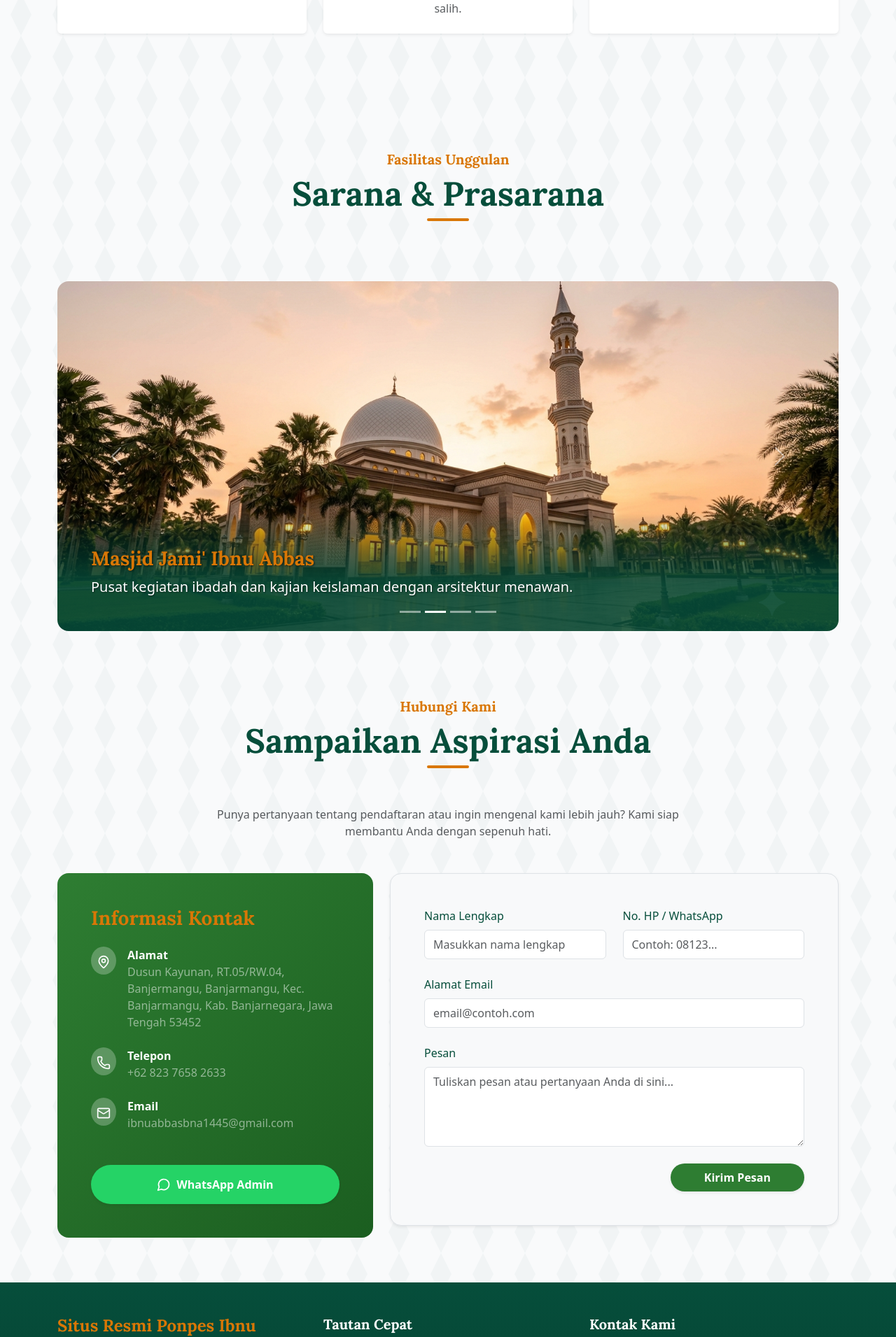
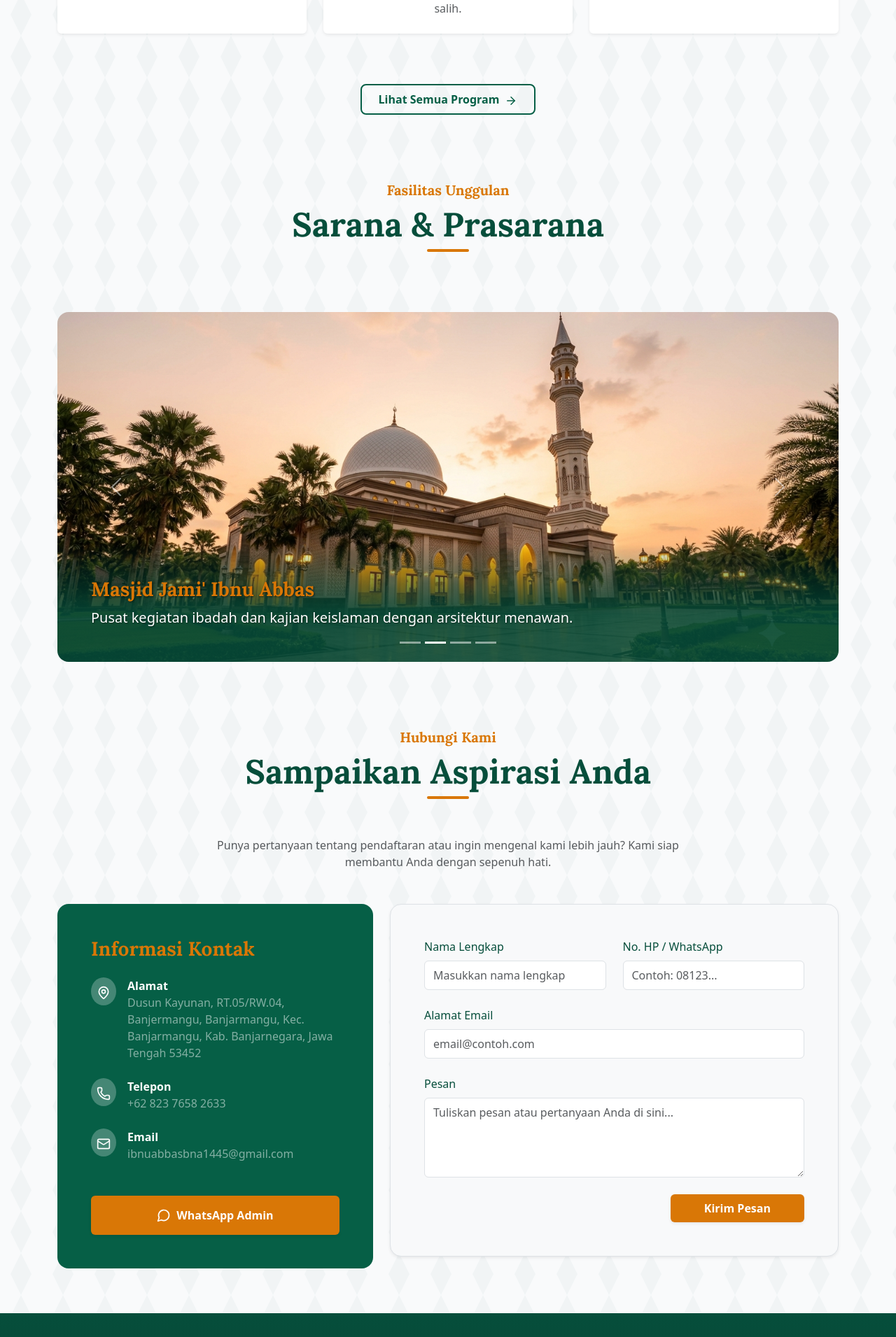
Before and after one commit to AZcode-wars/project-website-ibnu-abbas, a React (Vite) app: page / in a window 1280 px wide. Shown: the part 2709-4620 px from the top of the page at 70% size. Built offline with nearby package versions, Linux system fonts and the light colour scheme; no server answers.

Commit message:
Penyesuaian warna

```diff
--- a/src/components/ContactHome.jsx
+++ b/src/components/ContactHome.jsx
@@ -54,10 +54,7 @@ const ContactHome = () => {
               initial={{ opacity: 0, x: -30 }}
               whileInView={{ opacity: 1, x: 0 }}
               viewport={{ once: true }}
-              className="p-4 p-md-5 rounded-4 bg-primary-green text-white h-100 shadow-xl"
-              style={{
-                background: "linear-gradient(135deg, #2e7d32 0%, #1b5e20 100%)",
-              }}
+              className="p-4 p-md-5 rounded-4 bg-primary-green-light text-white h-100 shadow-xl"
             >
               <h3 className="fw-bold mb-4 text-accent-gold">
                 Informasi Kontak
@@ -70,7 +67,8 @@ const ContactHome = () => {
                 <div>
                   <p className="mb-0 fw-bold">Alamat</p>
                   <p className="text-white-50 mb-0">
-                    Dusun Kayunan, RT.05/RW.04, Banjermangu, Banjarmangu, Kec. Banjarmangu, Kab. Banjarnegara, Jawa Tengah 53452
+                    Dusun Kayunan, RT.05/RW.04, Banjermangu, Banjarmangu, Kec.
+                    Banjarmangu, Kab. Banjarnegara, Jawa Tengah 53452
                   </p>
                 </div>
               </div>
@@ -91,7 +89,9 @@ const ContactHome = () => {
                 </div>
                 <div>
                   <p className="mb-0 fw-bold">Email</p>
-                  <p className="text-white-50 mb-0">ibnuabbasbna1445@gmail.com</p>
+                  <p className="text-white-50 mb-0">
+                    ibnuabbasbna1445@gmail.com
+                  </p>
                 </div>
               </div>
 
@@ -100,11 +100,9 @@ const ContactHome = () => {
                 href="https://wa.me/6282376582633?text=Assalamualaikum"
                 target="_blank"
                 rel="noopener noreferrer"
-                className="w-100 py-3 rounded-pill fw-bold shadow-sm d-flex align-items-center justify-content-center gap-2"
+                className="w-100 py-3 fw-bold shadow-sm d-flex align-items-center justify-content-center gap-2 btn-accent-pondok bg-accent-gold"
                 style={{
-                  backgroundColor: "#25D366",
                   border: "none",
-                  color: "white",
                 }}
               >
                 <MessageCircle size={20} />
@@ -191,11 +189,9 @@ const ContactHome = () => {
                 <div className="text-end">
                   <Button
                     type="submit"
-                    className="px-5 py-2 rounded-pill fw-bold shadow-sm"
+                    className="px-5 py-2 btn-accent-pondok bg-accent-gold fw-bold shadow-sm"
                     style={{
-                      backgroundColor: "#2e7d32",
                       border: "none",
-                      color: "white",
                     }}
                   >
                     Kirim Pesan
--- a/src/components/FeaturedPrograms.jsx
+++ b/src/components/FeaturedPrograms.jsx
@@ -1,5 +1,6 @@
 import React from "react";
 import { Container, Row, Col, Card, Button } from "react-bootstrap";
+import { ArrowRight } from "lucide-react";
 import { motion } from "framer-motion";
 import { Link } from "react-router-dom";
 import programs from "../data/programsData";
@@ -26,7 +27,9 @@ const FeaturedPrograms = () => {
             className="text-muted mt-3"
             style={{ maxWidth: "700px", margin: "0 auto" }}
           >
-            Alhamdulillah, kami menjalankan beberapa jenjang pendidikan yang menekankan penguatan ilmu syar'i, untuk mengantarkan santri menjadi generasi yang rabbani.
+            Alhamdulillah, kami menjalankan beberapa jenjang pendidikan yang
+            menekankan penguatan ilmu syar'i, untuk mengantarkan santri menjadi
+            generasi yang rabbani.
           </p>
         </motion.div>
 
@@ -73,27 +76,28 @@ const FeaturedPrograms = () => {
             viewport={{ once: true }}
             transition={{ duration: 0.5 }}
           >
-            {/* <Button
+            <Button
               as={Link}
               to="/program"
               variant="outline-primary-green"
-              className="px-4 py-2 fw-bold rounded-pill border-2"
+              className="px-4 py-2 fw-bold rounded-3 border-2"
               style={{
-                borderColor: "#2e7d32",
-                color: "#2e7d32",
+                borderColor: "#065f46",
+                color: "#065f46",
                 transition: "all 0.3s ease",
               }}
               onMouseEnter={(e) => {
-                e.target.style.backgroundColor = "#2e7d32";
+                e.target.style.backgroundColor = "#065f46";
                 e.target.style.color = "white";
               }}
               onMouseLeave={(e) => {
                 e.target.style.backgroundColor = "transparent";
-                e.target.style.color = "#2e7d32";
+                e.target.style.color = "#065f46";
               }}
             >
               Lihat Semua Program
-            </Button> */}
+              <ArrowRight size={18} className="ms-2" />
+            </Button>
           </motion.div>
         </div>
       </Container>
--- a/src/components/InfoKunjunganBanner.jsx
+++ b/src/components/InfoKunjunganBanner.jsx
@@ -1,6 +1,6 @@
-import { Row, Col, Card } from "react-bootstrap";
+import { Row, Col, Card, Button } from "react-bootstrap";
 import { motion } from "framer-motion";
-import { CalendarClock, ArrowRight } from "lucide-react";
+import { CalendarClock, ArrowUpRight } from "lucide-react";
 
 const LINK_EKSTERNAL = "https://..."; // TODO: ganti dengan URL jadwal & tata tertib klien
 
@@ -29,15 +29,16 @@ const InfoKunjunganBanner = () => {
               </p>
             </Col>
             <Col lg={4} className="text-lg-end">
-              <a
+              <Button
+                as="a"
                 href={LINK_EKSTERNAL}
                 target="_blank"
                 rel="noopener noreferrer"
-                className="btn btn-light text-primary-green fw-bold rounded-4 px-4 py-2 text-decoration-none d-inline-flex align-items-center"
+                className="btn btn-light text-primary-green fw-bold rounded-3 px-4 py-2 text-decoration-none d-inline-flex align-items-center"
               >
                 Lihat Jadwal Selengkapnya
-                <ArrowRight size={18} className="ms-2" />
-              </a>
+                <ArrowUpRight size={18} className="ms-2" />
+              </Button>
             </Col>
           </Row>
         </Card.Body>
--- a/src/index.css
+++ b/src/index.css
@@ -86,6 +86,9 @@ h6 {
 }
 .bg-primary-green {
   background-color: var(--primary-green) !important;
+}
+.bg-primary-green-light {
+  background-color: var(--primary-green-light) !important;
 }
 .text-accent-gold {
   color: var(--accent-gold) !important;
```
Also changed, not shown: src/components/BackButton.jsx (+4 -4 lines).
